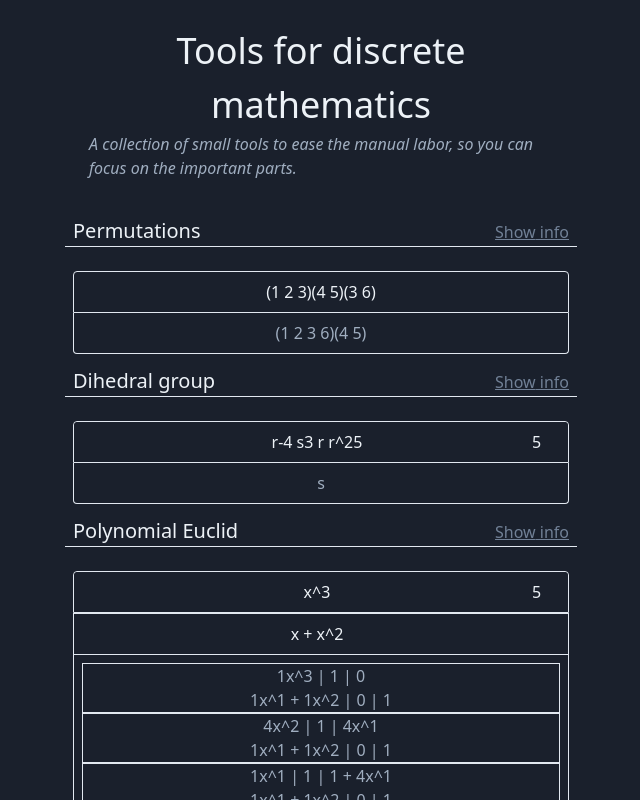
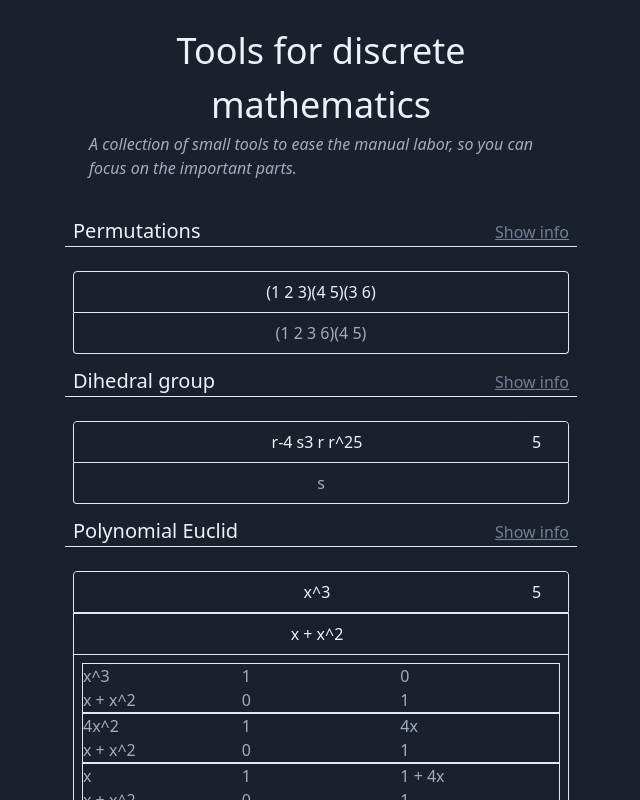
Before and after one commit to oeb25/dm.bvng.dk, a React (Vite) app: page / in a window 1280 px wide. Shown: the top 800 px of the page, without its empty margins (319-959 px from the left). Built offline with nearby package versions, Linux system fonts and the light colour scheme.

Commit message:
Do UI for polynomials euclid

```diff
--- a/src/components/PolyEuclid.tsx
+++ b/src/components/PolyEuclid.tsx
@@ -5,7 +5,8 @@ import {
   parseDihedral,
   parsePoly,
   euclidieanAlgo,
-  fmtEuclid
+  fmtEuclid,
+  fmtPoly
 } from "~data";
 import { Section } from "./Section";
 import { Code } from "./Code";
@@ -60,12 +61,28 @@ export const PolyEuclid = () => {
       </div>
       <div className="text-center text-gray-500 border border-t-0 p-2 select-all rounded-b mx-2">
         {e.map((e, i) => (
-          <div key={i} className="border">
-            {fmtEuclid(e)
-              .split("\n")
-              .map((a, i) => (
-                <p key={i}>{a}</p>
+          // <div key={i} className="border">
+          //   {fmtEuclid(e)
+          //     .split("\n")
+          //     .map((a, i) => (
+          //       <p key={i}>{a}</p>
+          //     ))}
+          // </div>
+          <div key={i} className="border flex flex-col text-left">
+            <div className="flex">
+              {e[0].map((r, i) => (
+                <div className="flex-1" key={i}>
+                  {fmtPoly(r)}
+                </div>
               ))}
+            </div>
+            <div className="flex">
+              {e[1].map((r, i) => (
+                <div className="flex-1" key={i}>
+                  {fmtPoly(r)}
+                </div>
+              ))}
+            </div>
           </div>
         ))}
       </div>
--- a/src/data.ts
+++ b/src/data.ts
@@ -130,9 +130,20 @@ export const fmtPoly = (a: Poly) =>
   isZero(a)
     ? "0"
     : a
-        .map((n, i) => (n == 0 ? "" : i == 0 ? n + "" : `${n}x^${i}`))
+        .map((n, i) =>
+          n == 1 && i >= 1
+            ? `x^${i}`
+            : n == 0
+            ? ""
+            : i == 1
+            ? `${n}x`
+            : i == 0
+            ? n + ""
+            : `${n}x^${i}`
+        )
         .filter(a => a)
-        .join(" + ");
+        .join(" + ")
+        .replace(/\^1(\s*)/, "$1");
 
 export const parsePoly = (src: string) => {
   const parts = src
@@ -149,8 +160,6 @@ export const parsePoly = (src: string) => {
     const x = part[2];
     const power = part[3] ? parseInt(part[3], 10) : x ? 1 : 0;
 
-    console.log({ coef, x, power });
-
     const q = new Array(power).fill(0);
     q[power] = coef;
     p = add(p, q);
@@ -158,8 +167,6 @@ export const parsePoly = (src: string) => {
 
   return p;
 };
-
-console.log(parsePoly("2 x + 3x^2"));
 
 export type EuclidRow = [Poly, Poly, Poly];
 export type Euclid = [EuclidRow, EuclidRow];
@@ -191,8 +198,6 @@ export const euclidieanAlgo = (a: Poly, b: Poly, base: number) => {
   const steps = [e];
 
   while (!isZero(e[0][0]) && iter-- > 0) {
-    console.log(fmtEuclid(e));
-
     const degA = degree(p1(e));
     const degB = degree(p2(e));
     if (degA >= degB) {
@@ -208,15 +213,12 @@ export const euclidieanAlgo = (a: Poly, b: Poly, base: number) => {
         if ((r * i + s) % base == 0) break;
       }
 
-      console.log(deltaDegree, i);
-
       if (i == base) {
         // TODO: WRONG
         throw "fuck";
       }
 
       const p = new Array(deltaDegree).fill(0).concat([i]);
-      console.log(p);
       e = modEuclid(rowOp(e, p), base);
     } else {
       e = swap(e);
```
